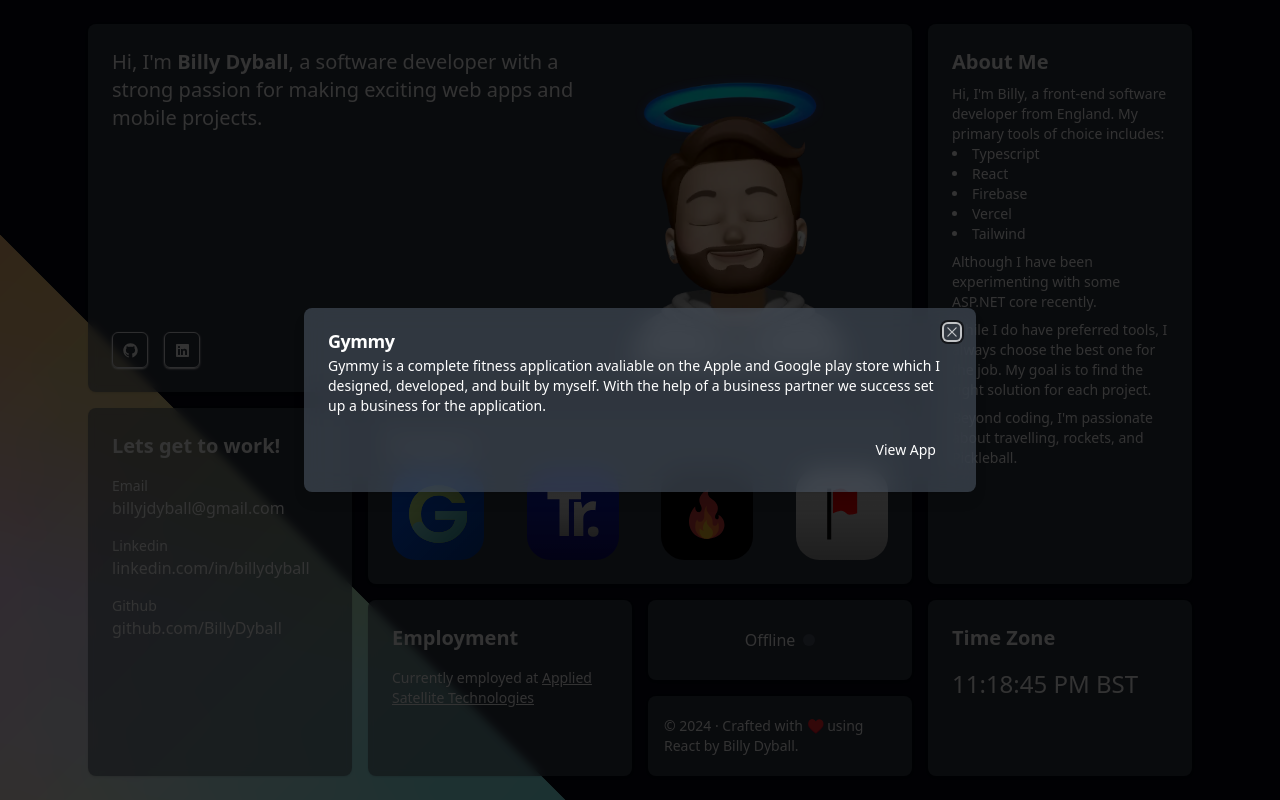
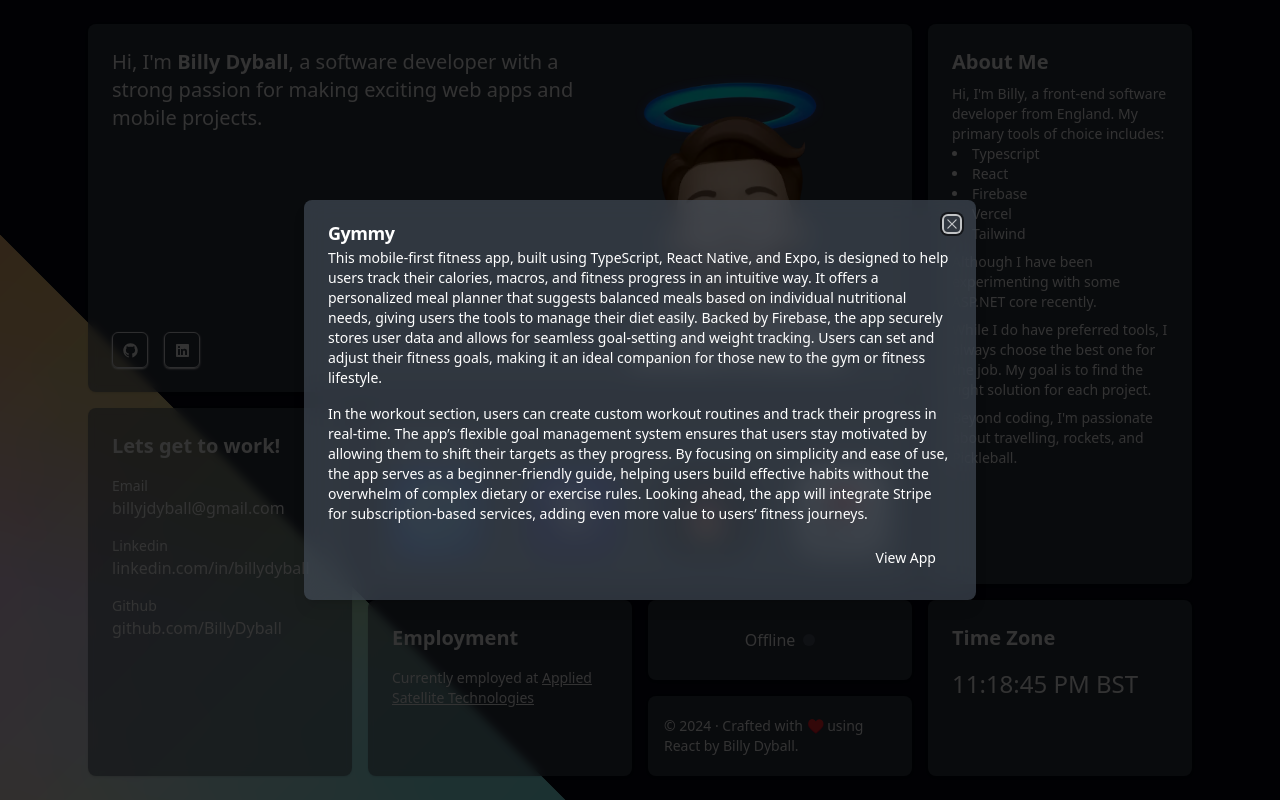
Before and after one commit to BillyDyball/billy-dyball, a React (Vite) app: page / in a window 1280 px wide. Both pictures are taken after a click on the element 438 px from the left and 514 px from the top of the page. Built offline with nearby package versions, Linux system fonts and the light colour scheme.

Commit message:
Update gymmy-dialog.tsx

```diff
--- a/src/components/dialogs/gymmy-dialog.tsx
+++ b/src/components/dialogs/gymmy-dialog.tsx
@@ -19,11 +19,29 @@
       <DialogContent>
         <DialogHeader>
           <DialogTitle>Gymmy</DialogTitle>
-          <DialogDescription>
-            Gymmy is a complete fitness application avaliable on the Apple and
-            Google play store which I designed, developed, and built by myself.
-            With the help of a business partner we success set up a business for
-            the application.
+          <DialogDescription className="flex flex-col gap-4">
+            <p>
+              This mobile-first fitness app, built using TypeScript, React
+              Native, and Expo, is designed to help users track their calories,
+              macros, and fitness progress in an intuitive way. It offers a
+              personalized meal planner that suggests balanced meals based on
+              individual nutritional needs, giving users the tools to manage
+              their diet easily. Backed by Firebase, the app securely stores
+              user data and allows for seamless goal-setting and weight
+              tracking. Users can set and adjust their fitness goals, making it
+              an ideal companion for those new to the gym or fitness lifestyle.
+            </p>
+            <p>
+              In the workout section, users can create custom workout routines
+              and track their progress in real-time. The app’s flexible goal
+              management system ensures that users stay motivated by allowing
+              them to shift their targets as they progress. By focusing on
+              simplicity and ease of use, the app serves as a beginner-friendly
+              guide, helping users build effective habits without the overwhelm
+              of complex dietary or exercise rules. Looking ahead, the app will
+              integrate Stripe for subscription-based services, adding even more
+              value to users’ fitness journeys.
+            </p>
           </DialogDescription>
         </DialogHeader>
         <DialogFooter>
```
